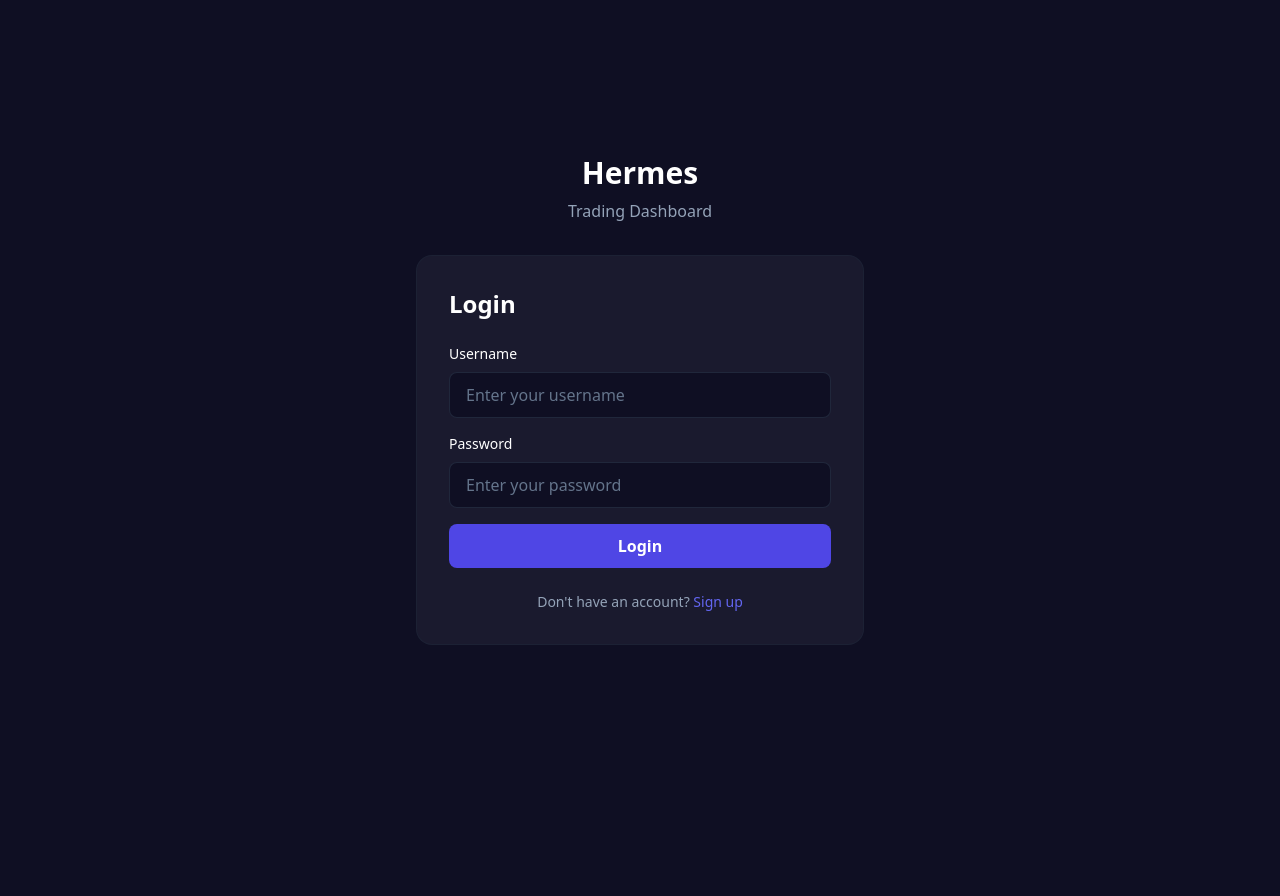
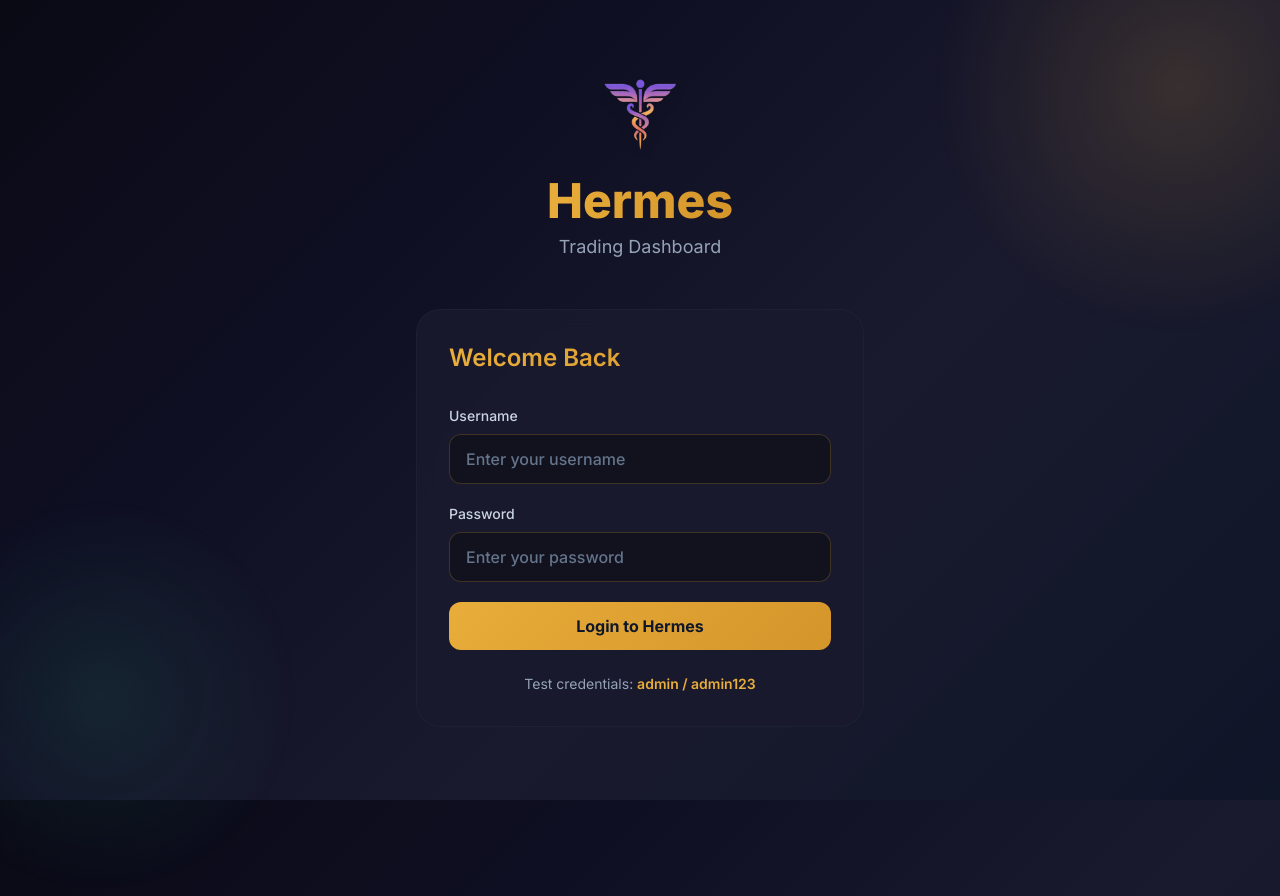
Before and after one commit to Pinho13/Heisenbug, a Django app: page /hermes/login/ in a window 1280 px wide; the page is wider, and only the part inside the window is pictured. Before the commit the page ends 645 px from the top of that part, so only its background shows below. Run offline with Django 5.2, Linux system fonts and the light colour scheme; parts of the project's set-up code (start-up, migrations or seed data) failed here and were passed over; some libraries are stand-ins or nearby versions.

Commit message:
Splash screen

```diff
--- a/hermes/templates/hermes/login.html
+++ b/hermes/templates/hermes/login.html
@@ -6,66 +6,169 @@
     <meta name="viewport" content="width=device-width, initial-scale=1.0">
     <title>Login - Hermes</title>
     <script src="https://cdn.tailwindcss.com"></script>
+    <style>
+        @import url('https://fonts.googleapis.com/css2?family=Inter:wght@400;500;600;700;800&display=swap');
+        body { font-family: 'Inter', sans-serif; }
+
+        .login-container {
+            background: linear-gradient(135deg, #0a0a15 0%, #0f0f23 30%, #1a1a2e 60%, #0f1628 100%);
+            position: relative;
+            overflow: hidden;
+        }
+
+        .login-container::before {
+            content: '';
+            position: absolute;
+            width: 500px;
+            height: 500px;
+            background: radial-gradient(circle, rgba(232, 173, 58, 0.15) 0%, transparent 70%);
+            border-radius: 50%;
+            top: -150px;
+            right: -150px;
+            animation: float 8s ease-in-out infinite;
+        }
+
+        .login-container::after {
+            content: '';
+            position: absolute;
+            width: 400px;
+            height: 400px;
+            background: radial-gradient(circle, rgba(52, 199, 145, 0.1) 0%, transparent 70%);
+            border-radius: 50%;
+            bottom: -100px;
+            left: -100px;
+            animation: float 6s ease-in-out infinite reverse;
+        }
+
+        @keyframes float {
+            0%, 100% { transform: translateY(0px); }
+            50% { transform: translateY(-50px); }
+        }
+
+        @keyframes slideIn {
+            0% { opacity: 0; transform: translateY(20px); }
+            100% { opacity: 1; transform: translateY(0px); }
+        }
+
+        @keyframes glow {
+            0%, 100% { box-shadow: 0 0 20px rgba(232, 173, 58, 0.3); }
+            50% { box-shadow: 0 0 40px rgba(232, 173, 58, 0.6); }
+        }
+
+        .glass-card {
+            background: rgba(26, 26, 46, 0.85);
+            backdrop-filter: blur(10px);
+            border: 1px solid rgba(232, 173, 58, 0.1);
+            animation: slideIn 0.8s ease-out;
+        }
+
+        .logo-section {
+            animation: slideIn 0.6s ease-out;
+        }
+
+        .input-field {
+            background: rgba(15, 15, 23, 0.6);
+            border: 1px solid rgba(232, 173, 58, 0.2);
+            transition: all 0.3s ease;
+        }
+
+        .input-field:focus {
+            background: rgba(15, 15, 23, 0.8);
+            border-color: rgba(232, 173, 58, 0.6);
+            box-shadow: 0 0 20px rgba(232, 173, 58, 0.3);
+            outline: none;
+        }
+
+        .login-btn {
+            background: linear-gradient(135deg, #e8ad3a 0%, #d4952a 100%);
+            position: relative;
+            overflow: hidden;
+            animation: slideIn 1.2s ease-out;
+        }
+
+        .login-btn:hover {
+            background: linear-gradient(135deg, #f0b843 0%, #e0a535 100%);
+            box-shadow: 0 0 30px rgba(232, 173, 58, 0.5);
+            transform: translateY(-2px);
+        }
+
+        .login-btn:active {
+            transform: translateY(0px);
+        }
+
+        .login-form {
+            animation: slideIn 1s ease-out;
+        }
+
+        .error-message {
+            animation: slideIn 0.3s ease-out;
+        }
+    </style>
 </head>
-<body class="bg-[#0f0f23] text-white">
-<div class="min-h-screen flex items-center justify-center px-4">
-    <div class="w-full max-w-md">
-        <!-- Logo -->
-        <div class="text-center mb-8">
-            <h1 class="text-3xl font-bold mb-2">Hermes</h1>
-            <p class="text-slate-400">Trading Dashboard</p>
+<body class="login-container min-h-screen flex items-center justify-center px-4">
+    <div class="absolute inset-0 z-0"></div>
+    <div class="relative z-10 w-full max-w-md">
+
+        <!-- Logo Section -->
+        <div class="logo-section text-center mb-12">
+            <div class="flex justify-center mb-6">
+                <img src="{% static 'img/logoInsana.png' %}" alt="Hermes Logo" class="w-20 h-20 drop-shadow-lg">
+            </div>
+            <h1 class="text-5xl font-black mb-2">
+                <span class="bg-gradient-to-r from-[#e8ad3a] to-[#d4952a] bg-clip-text text-transparent">Hermes</span>
+            </h1>
+            <p class="text-slate-400 text-lg">Trading Dashboard</p>
         </div>
 
-        <!-- Login Form -->
-        <div class="bg-[#1a1a2e] rounded-2xl p-8 border border-slate-800/50">
-            <h2 class="text-2xl font-semibold mb-6">Login</h2>
+        <!-- Login Form Card -->
+        <div class="glass-card rounded-3xl p-8 border border-slate-800/50">
+            <h2 class="text-2xl font-semibold mb-8 bg-gradient-to-r from-[#e8ad3a] to-[#d4952a] bg-clip-text text-transparent">Welcome Back</h2>
 
-            <form id="loginForm" class="space-y-4">
+            <form id="loginForm" class="login-form space-y-5">
                 {% csrf_token %}
 
                 <!-- Username -->
                 <div>
-                    <label for="username" class="block text-sm font-medium mb-2">Username</label>
+                    <label for="username" class="block text-sm font-medium mb-2 text-slate-300">Username</label>
                     <input
                         type="text"
                         id="username"
                         name="username"
                         required
-                        class="w-full bg-[#0f0f23] border border-slate-700/50 rounded-lg px-4 py-2.5 text-white placeholder-slate-500 focus:outline-none focus:ring-2 focus:ring-indigo-500"
+                        class="input-field w-full rounded-xl px-4 py-3 text-white placeholder-slate-500 font-medium"
                         placeholder="Enter your username"
                     >
                 </div>
 
                 <!-- Password -->
                 <div>
-                    <label for="password" class="block text-sm font-medium mb-2">Password</label>
+                    <label for="password" class="block text-sm font-medium mb-2 text-slate-300">Password</label>
                     <input
                         type="password"
                         id="password"
                         name="password"
                         required
-                        class="w-full bg-[#0f0f23] border border-slate-700/50 rounded-lg px-4 py-2.5 text-white placeholder-slate-500 focus:outline-none focus:ring-2 focus:ring-indigo-500"
+                        class="input-field w-full rounded-xl px-4 py-3 text-white placeholder-slate-500 font-medium"
                         placeholder="Enter your password"
                     >
                 </div>
 
                 <!-- Error Message -->
-                <div id="errorMessage" class="hidden p-4 bg-red-500/10 border border-red-500/50 rounded-lg text-red-400 text-sm"></div>
+                <div id="errorMessage" class="error-message hidden p-4 bg-red-500/10 border border-red-500/50 rounded-xl text-red-400 text-sm"></div>
 
                 <!-- Login Button -->
                 <button
                     type="submit"
-                    class="w-full bg-indigo-600 hover:bg-indigo-700 text-white font-semibold py-2.5 rounded-lg transition-colors duration-200 mt-6"
+                    class="login-btn w-full text-slate-900 font-bold py-3 rounded-xl transition-all duration-300 mt-8 hover:shadow-xl"
                 >
-                    Login
+                    Login to Hermes
                 </button>
             </form>
 
             <!-- Footer -->
             <p class="text-center text-slate-400 text-sm mt-6">
-                Don't have an account? <a href="#" class="text-indigo-500 hover:text-indigo-400">Sign up</a>
+                Test credentials: <span class="text-[#e8ad3a] font-semibold">admin / admin123</span>
             </p>
-        </div>
         </div>
     </div>
 
@@ -91,7 +194,7 @@ document.getElementById('loginForm').addEventListener('submit', async (e) => {
             const data = await response.json();
 
             if (data.success) {
-            window.location.href = '/';
+                window.location.href = '/home/';
             } else {
                 errorDiv.textContent = data.message;
                 errorDiv.classList.remove('hidden');
--- a/hermes/templates/hermes/splash.html
+++ b/hermes/templates/hermes/splash.html
@@ -91,6 +91,7 @@
             animation: pulse-ring 2s infinite;
             cursor: pointer;
             transition: all 0.3s ease;
+            border-radius: 50%;
         }
 
         .pulse-button:hover {
@@ -119,7 +120,7 @@
 
         <!-- Click to continue -->
         <div class="click-prompt">
-            <button onclick="window.location.href='/home/'" class="pulse-button relative w-20 h-20 md:w-24 md:h-24 mx-auto">
+            <button onclick="window.location.href='/hermes/login/'" class="pulse-button relative w-20 h-20 md:w-24 md:h-24 mx-auto">
                 <div class="absolute inset-0 bg-gradient-to-r from-[#e8ad3a] to-[#d4952a] rounded-full flex items-center justify-center group">
                     <div class="text-3xl md:text-4xl group-hover:scale-110 transition-transform">↓</div>
                 </div>
```
Lines whose indentation alone changed are shown as unchanged.
